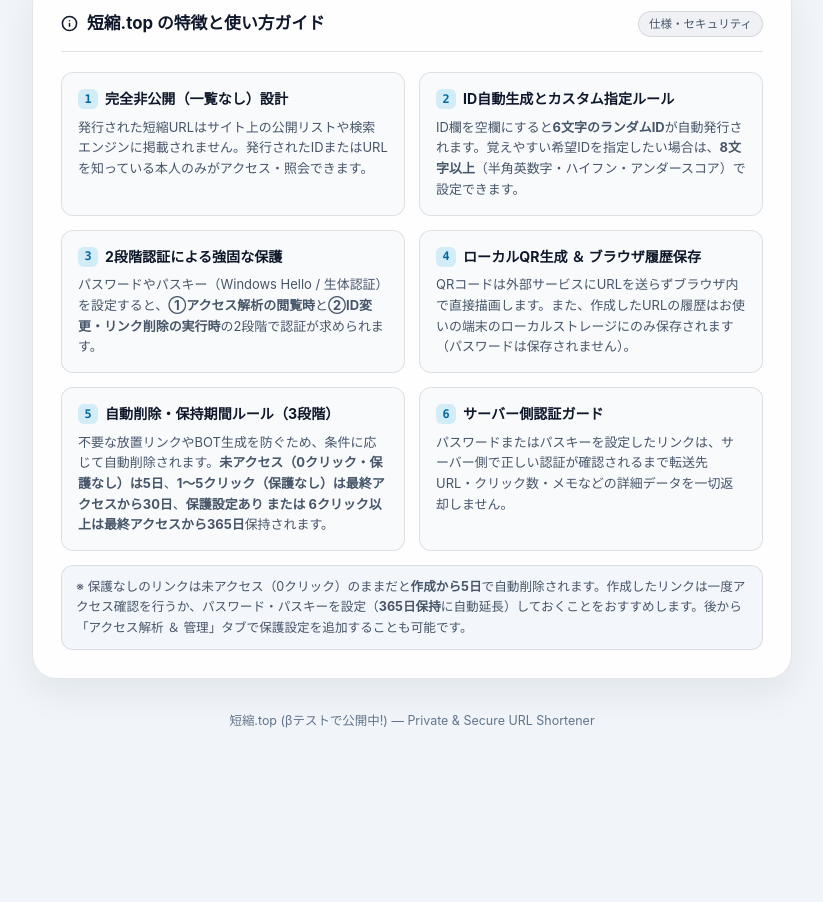
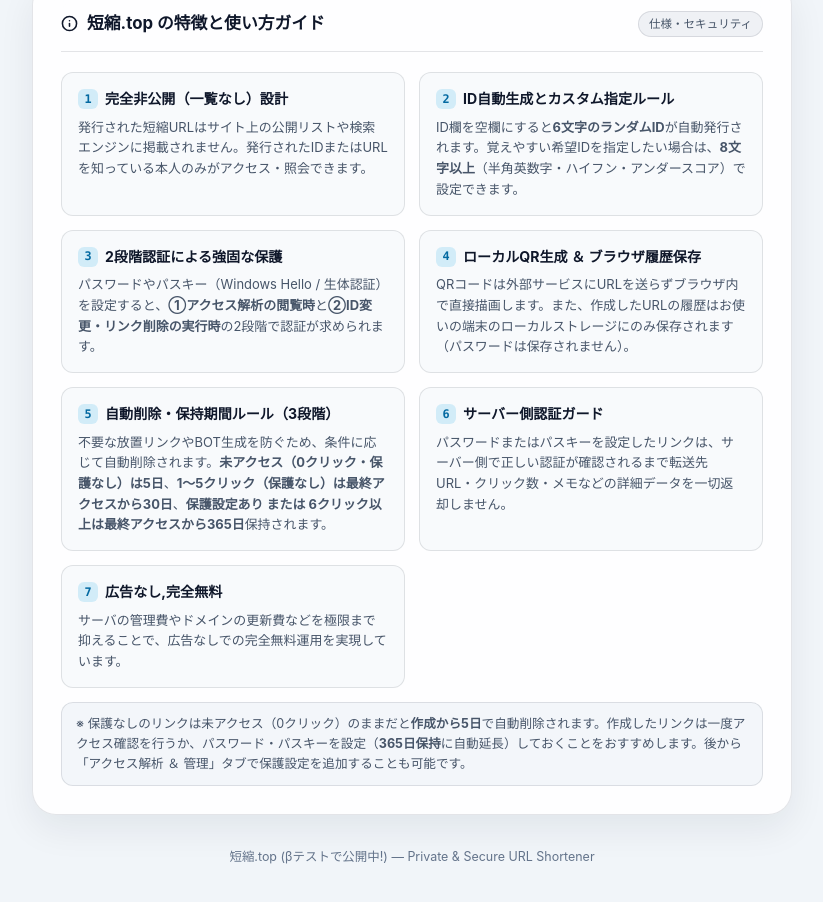
Before and after one commit to sirius2-cheetah/tanshuku, a plain HTML site: page index.html in a window 1280 px wide. Shown: the part 1196-2098 px from the top of the page, without its empty margins (228-1051 px from the left). Before the commit the page ends 2003 px from the top, so only its background shows below. Drawn offline with Linux system fonts and the light colour scheme.

Commit message:
Enhance description and add guide item for ad-free service
Updated the description of the link shortening tool to emphasize that it is ad-free and completely free. Added a new guide item highlighting the cost-saving measures enabling the ad-free service.

```diff
--- a/index.html
+++ b/index.html
@@ -1360,7 +1360,7 @@
         <h1 id="heroTitle">短縮.top</h1>
         <span class="hero-subtitle" id="heroSubtitle">リンク短縮ツール</span>
       </div>
-      <p>作成したリンクは一覧公開されません。IDと認証情報を持つ本人のみが解析・管理できます。</p>
+      <p>広告なし、完全無料のリンク短縮ツール。作成したリンクは一覧公開されません。IDと認証情報を持つ本人のみが解析・管理できます。</p>
     </header>
 
     <!-- Navigation -->
@@ -1615,6 +1615,16 @@
             </div>
             <p>
               パスワードまたはパスキーを設定したリンクは、サーバー側で正しい認証が確認されるまで転送先URL・クリック数・メモなどの詳細データを一切返却しません。
+            </p>
+          </div>
+
+          <div class="guide-item">
+            <div class="guide-item-title">
+              <span class="guide-item-num">7</span>
+              広告なし,完全無料
+            </div>
+            <p>
+              サーバの管理費やドメインの更新費などを極限まで抑えることで、広告なしでの完全無料運用を実現しています。
             </p>
           </div>
         </div>
```
